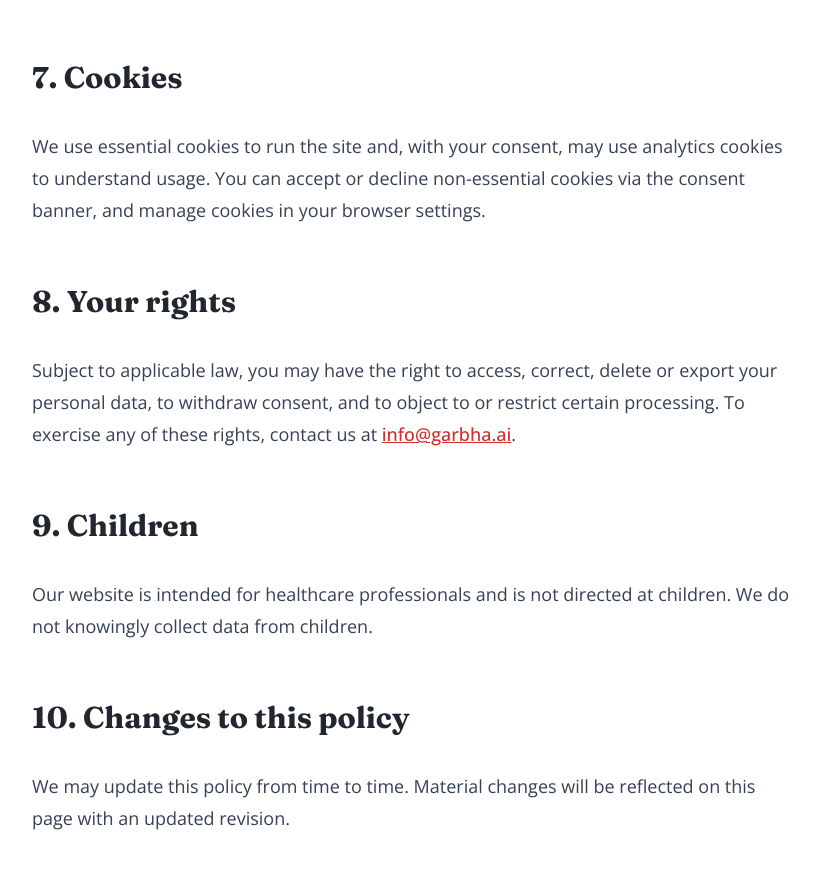
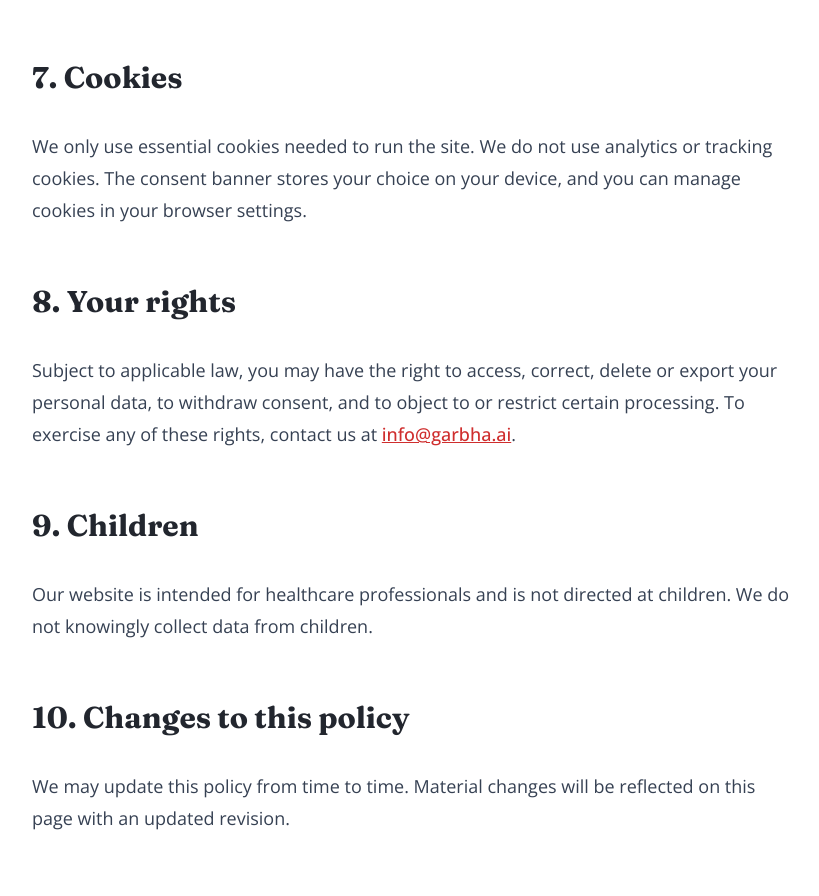
Before and after one commit to garbhaai1234/garbha-frontend, a Next.js app: page /privacy in a window 1280 px wide. Shown: the part 2202-3098 px from the top of the page, without its empty margins (224-1043 px from the left). Built offline with nearby package versions, Linux system fonts and the light colour scheme; no server answers.

Commit message:
Privacy policy: state that no analytics or tracking cookies are used

```diff
--- a/src/app/privacy/page.tsx
+++ b/src/app/privacy/page.tsx
@@ -98,10 +98,10 @@ export default function PrivacyPage() {
 
             <h2>7. Cookies</h2>
             <p>
-              We use essential cookies to run the site and, with your consent,
-              may use analytics cookies to understand usage. You can accept or
-              decline non-essential cookies via the consent banner, and manage
-              cookies in your browser settings.
+              We only use essential cookies needed to run the site. We do not
+              use analytics or tracking cookies. The consent banner stores your
+              choice on your device, and you can manage cookies in your browser
+              settings.
             </p>
 
             <h2>8. Your rights</h2>
```
